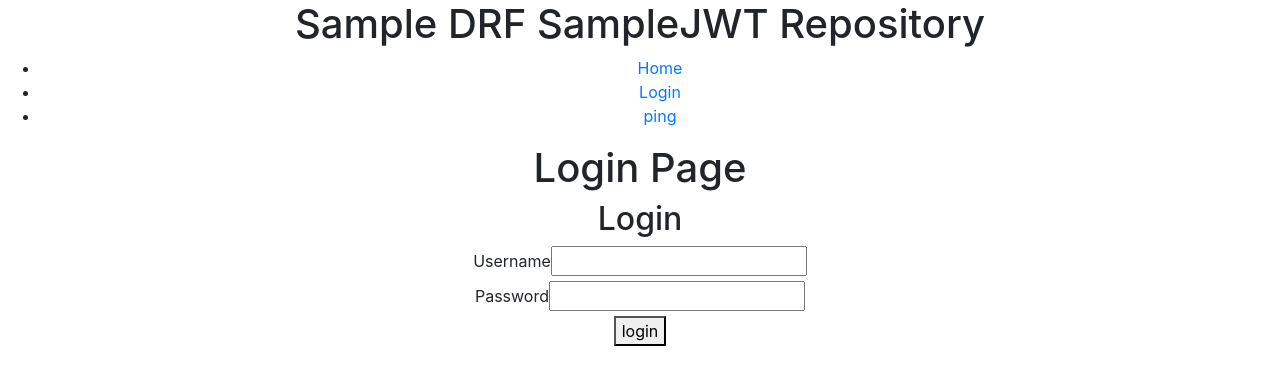
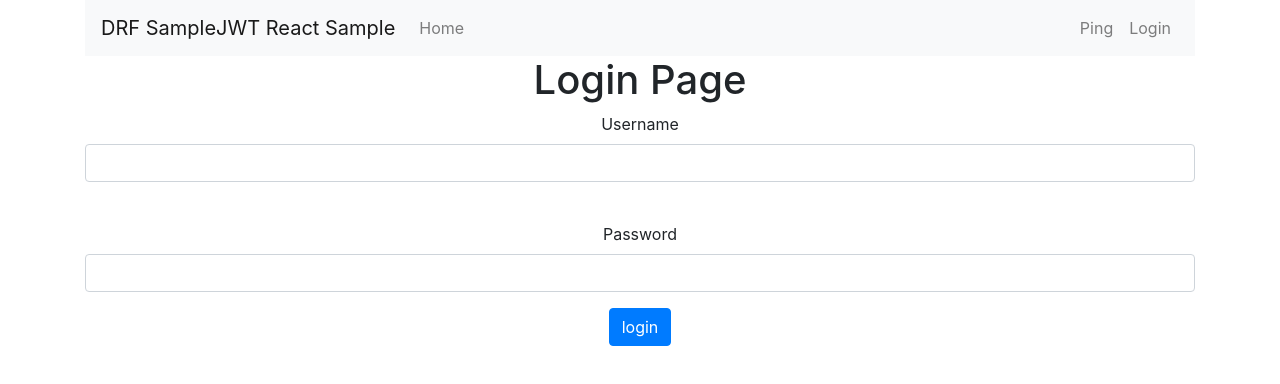
Before and after one commit to kevinbruyne0125/SimpleJWT, a React (Create React App) app in the folder jwt-react/: page /login in a window 1280 px wide. Shown: the top 384 px of the page. Built offline with nearby package versions, Linux system fonts and the light colour scheme.

Commit message:
Minor changes to components to make it look okay

```diff
--- a/jwt-react/src/components/App/App.js
+++ b/jwt-react/src/components/App/App.js
@@ -1,6 +1,11 @@
 import React, {useState} from 'react';
 import { UserContext } from '../../contexts/userContext.js';
 import './App.css';
+
+import Container from 'react-bootstrap/Container';
+import Navbar from 'react-bootstrap/Navbar';
+import Nav from 'react-bootstrap/Nav';
+
 
 import LoginPage from '../../pages/LoginPage.js';
 import HomePage from '../../pages/HomePage.js';
@@ -32,34 +37,37 @@ function App() {
   return (
     <div className="App">
       <UserContext.Provider value={{user, setUser, isUserLoggedIn}}>
-        <h1>Sample DRF SampleJWT Repository</h1>
         <Router>
-          <ul>
-            <li>
-              <Link to="/">Home</Link>
-            </li>
-            <li>
+          <Container>
+            <Navbar bg="light" expand="lg">
+              <Navbar.Brand href="#home">DRF SampleJWT React Sample</Navbar.Brand>
+              <Navbar.Toggle aria-controls="basic-navbar-nav" />
+              <Navbar.Collapse id="basic-navbar-nav">
+                <Nav className="mr-auto">
+                  <Nav.Link as={Link} to="/">Home</Nav.Link>
+                </Nav>
+                <Nav className="justify-content-end">
+                  <Nav.Link as={Link} to="/ping">Ping</Nav.Link>
                   { isUserLoggedIn() ?
-              <Link onClick={logout}>Logout</Link>
+                    <Nav.Link as={Link} onClick={logout}>Logout</Nav.Link>
                     :
-              <Link to="/login">Login</Link>
+                    <Nav.Link as={Link} to="/login">Login</Nav.Link>
                   }
-            </li>
-            <li>
-              <Link to="/ping">ping</Link>
-            </li>
-          </ul>
+                </Nav>
+              </Navbar.Collapse>
+            </Navbar>
             <Switch>
-            <Route path="/login">
+                <Route exact path="/login">
                   <LoginPage/>
                 </Route>
-            <Route path="/ping">
+                <Route exact path="/ping">
                   <AuthenticatedPing/>
                 </Route>
-            <Route path="/">
+                <Route exact path="/">
                   <HomePage/>
                 </Route>
             </Switch>
+          </Container>
         </Router>
 
       </UserContext.Provider>
--- a/jwt-react/src/components/AuthenticatedPingTest/AuthenticatedPingTest.js
+++ b/jwt-react/src/components/AuthenticatedPingTest/AuthenticatedPingTest.js
@@ -1,4 +1,7 @@
 import React, { useContext, useState } from 'react';
+
+import Button from 'react-bootstrap/Button';
+
 import { UserContext } from '../../contexts/userContext.js'
 import { ping } from '../../api/rest.js'
 
@@ -16,15 +19,10 @@ function AuthenticatedPingTest() {
   }
 
   return (<div>
-      {isUserLoggedIn() ?
-        <React.Fragment>
-          <h2>Authenticated Request Test</h2>
-          <button onClick={testPing}>Test Ping</button>
-          <p>Ping Result: {pingResult} </p>
-        </React.Fragment>
-        :
-        <p>Please Login to see the ping test</p>
-      }
+      <React.Fragment>
+        <Button onClick={testPing}>Test Ping</Button>
+        <p>Ping Result: {pingResult} </p>
+      </React.Fragment>
     </div>
   )
 }
--- a/jwt-react/src/components/Login/Login.js
+++ b/jwt-react/src/components/Login/Login.js
@@ -1,5 +1,8 @@
 import React, { useState, useContext } from 'react';
 import { useHistory, useLocation } from "react-router-dom";
+
+import Button from 'react-bootstrap/Button';
+import Form from 'react-bootstrap/Form';
 
 import { UserContext } from '../../contexts/userContext.js'
 import { loginUser, logoutUser } from '../../api/auth.js'
@@ -55,35 +58,27 @@ function Login() {
   }
 
   return <div>
-    {
-      isUserLoggedIn() ?
-      <React.Fragment>
-      <h3>{user.username} is currently Logged in</h3>
-        <button onClick={logout}>Logout</button>
-      </React.Fragment>
-      :
-      <React.Fragment>
-      <h2>Login</h2>
-        <form onSubmit={onLoginFormSubmit} method="POST">
-          <label htmlFor="username">Username</label>
-          <input
+    <Form onSubmit={onLoginFormSubmit} method="POST">
+      <Form.Group controlId="username">
+        <Form.Label>Username</Form.Label>
+        <Form.Control
           onChange={(event)=>{setUsername(event.target.value)}}
           type="text"
           id="username"
           name="username"/>
+      </Form.Group>
       <br/>
-          <label htmlFor="password">Password</label>
-          <input
+      <Form.Group controlId="password">
+        <Form.Label>Password</Form.Label>
+        <Form.Control
           onChange={(event)=>{setPassword(event.target.value)}}
           type="text"
           id="password"
           name="password"/>
-          <br/>
-          <button type="submit">login</button>
+      </Form.Group>
+      <Button type="submit">login</Button>
       <p style={{color: 'red'}}>{errorDisplay}</p>
-        </form>
-      </React.Fragment>
-    }
+    </Form>
   </div>
 }
 
```
Lines whose indentation alone changed are shown as unchanged.
